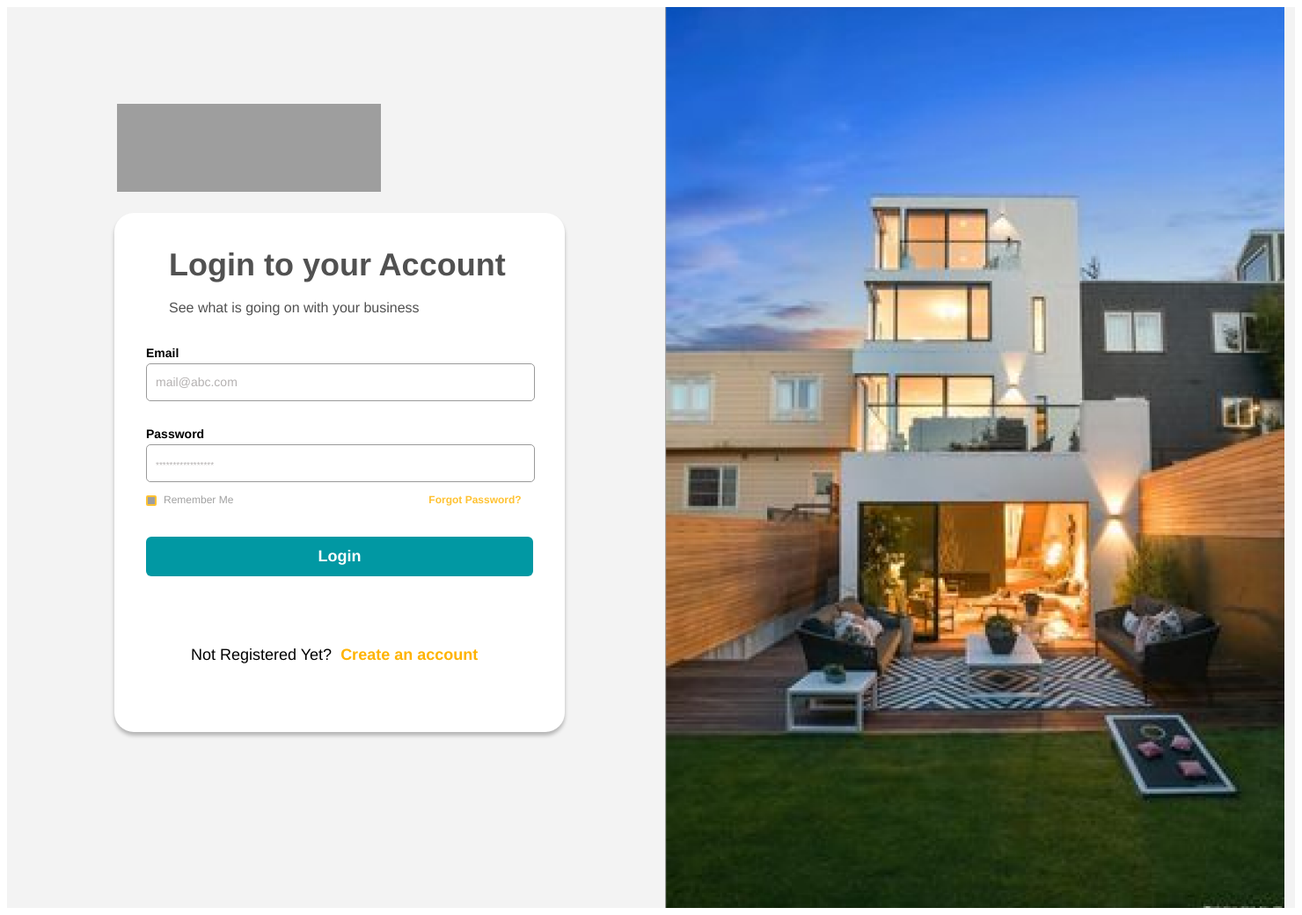
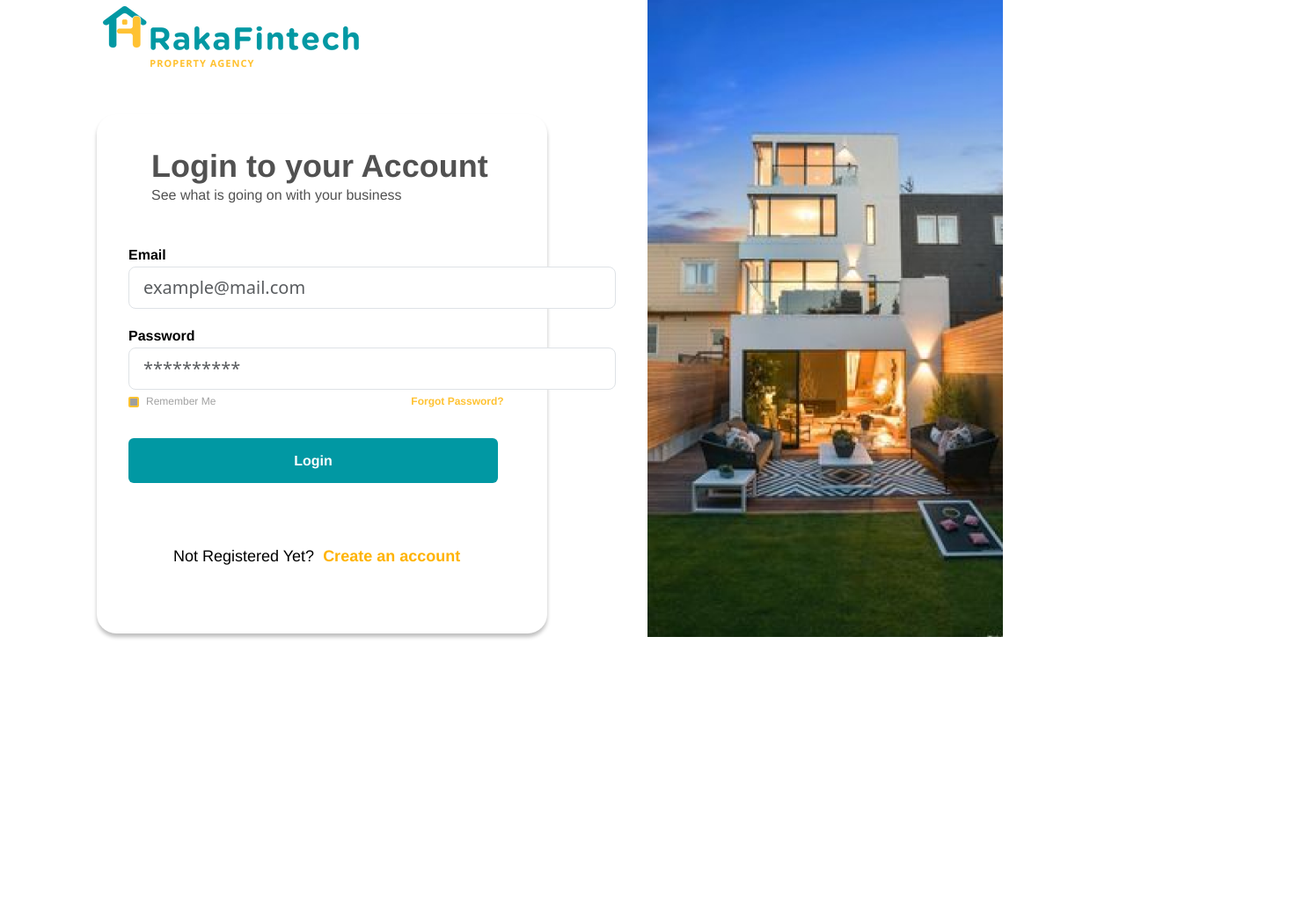
Before and after one commit to finpro-rakafintech/projectraka-ci3, a CodeIgniter app: page /database/index.php/pagescontroller/page_login in a window 1480 px wide. Shown: the whole page at 88% size. After the commit the page ends 726 px from the top, so only its background shows below. Run offline with CodeIgniter, Linux system fonts and the light colour scheme; some libraries are stand-ins or nearby versions; grey boxes are pictures that could not be loaded.

Commit message:
Menambahkan Fitur Login

```diff
--- a/application/config/autoload.php
+++ b/application/config/autoload.php
@@ -58,7 +58,7 @@ $autoload['packages'] = array();
 |
 |	$autoload['libraries'] = array('user_agent' => 'ua');
 */
-$autoload['libraries'] = array();
+$autoload['libraries'] = array('database', 'form_validation', 'session', 'pagination');
 
 /*
 | -------------------------------------------------------------------
--- a/application/config/routes.php
+++ b/application/config/routes.php
@@ -61,6 +61,10 @@ $route['sign_in'] = 'LoginController/index';
 $route['sign_up'] = 'RegisterController/index';
 
 
+// Route Setelah Login
+$route['home'] = 'HomeController/index';
+
+
 
 
 
--- a/application/controllers/PagesController.php
+++ b/application/controllers/PagesController.php
@@ -2,6 +2,14 @@
 defined('BASEPATH') OR exit('No direct script access allowed');
 
 class PagesController extends CI_Controller {
+
+	function __construct()
+	{
+		parent::__construct();
+		$this->load->model('LoginModel');
+		$this->load->library('form_validation');
+		$this->load->library('session');
+	}
 
 	public function index()
 	{
@@ -16,6 +24,7 @@ class PagesController extends CI_Controller {
 
 	public function page_login()
 	{
+		$this->load->view('layout/header');
 		$this->load->view('auth/login');
 	}
 
--- /dev/null
+++ b/application/models/LoginModel.php
@@ -0,0 +1,33 @@
+<?php
+defined('BASEPATH') or exit('No direct script allowed');
+
+class LoginModel extends CI_Model {
+
+    function __construct()
+    {
+        parent::__construct();
+    }
+
+    public function cek_level($email){
+        $query = $this->db->query("SELECT * FROM users WHERE email = '$email' LIMIT 1");
+
+        if ($query->num_rows() > 0) {
+            $row = $query->row();
+
+            $result = array(
+                'username' => $row->username,
+                'email' => $row->email,
+                'password' => $row->password,
+                'nama_user' => $row->fullname,
+                'level' => $row->level
+            );
+
+            return $result;
+        }
+
+        return false;
+    }
+
+}
+
+?>
--- a/application/views/auth/login.php
+++ b/application/views/auth/login.php
@@ -19,13 +19,15 @@
               <p class="p">See what is going on with your business</p>
             </div>
           </div>
+
+    <form action="sign_in" method="post">
           <div class="frame-3">
             <div class="text-wrapper-4">Email</div>
-            <div class="div-wrapper"><div class="text-wrapper-5">mail@abc.com</div></div>
+            <input type="email" class="form-control form-control-lg" style="width: 168%;" name="email" placeholder="example@mail.com">
           </div>
           <div class="frame-4">
             <div class="text-wrapper-4">Password</div>
-            <div class="frame-5"><div class="text-wrapper-6">*****************</div></div>
+            <input type="password" class="form-control form-control-lg" style="width: 168%;" name="password" placeholder="**********">
           </div>
           <div class="frame-6">
             <div class="checkbox">
@@ -36,10 +38,11 @@
             </div>
             <div class="text-wrapper-8">Forgot Password?</div>
           </div>
-          <div class="frame-7"><div class="text-wrapper-9">Login</div></div>
+          <button class="btn frame-7" type="submit">Login</button>
         </div>
-        <img class="rectangle" src="<?=base_url('assets/img/rectangle.png')?>" />
-        <img class="raka-x" src="img/raka-500-x-200-piksel-1-1.png" />
+    </form>
+        <img class="rectangle" src="<?=base_url('assets/img/rectangle.jpg')?>" />
+        <img class="raka-x" src="<?=base_url('assets/img/Logo-RakaFintech.png')?>" />
       </div>
     </div>
   </body>
--- a/application/views/layout/footer.php
+++ b/application/views/layout/footer.php
@@ -9,9 +9,9 @@
     ================================================== -->
     <!-- Placed at the end of the document so the pages load faster -->
     <script src="https://code.jquery.com/jquery-3.2.1.slim.min.js" integrity="sha384-KJ3o2DKtIkvYIK3UENzmM7KCkRr/rE9/Qpg6aAZGJwFDMVNA/GpGFF93hXpG5KkN" crossorigin="anonymous"></script>
-    <script>window.jQuery || document.write('<script src="<?= base_url('vendor');?>/assets/js/vendor/jquery-slim.min.js"></script>')</script>
+    <script>window.jQuery || document.write('<script src="<?= base_url('vendor');?>/assets/js/vendor/jquery-slim.min.js"></script>
     <script src="<?= base_url('vendor');?>/assets/js/vendor/popper.min.js"></script>
-    <script src=".<?= base_url('vendor');?>/dist/js/bootstrap.min.js"></script>
+    <script src="<?= base_url('vendor');?>/dist/js/bootstrap.min.js"></script>
     <!-- Just to make our placeholder images work. Don't actually copy the next line! -->
     <script src="<?= base_url('vendor');?>/assets/js/vendor/holder.min.js"></script>
   </body>
--- a/assets/style.css
+++ b/assets/style.css
@@ -8,8 +8,8 @@
 
   .login .div {
     background-color: #f3f3f3;
-    width: 1440px;
-    height: 1024px;
+    width: 100%;
+    height: 100%;
     position: relative;
   }
 
@@ -17,7 +17,7 @@
     position: absolute;
     width: 512px;
     height: 590px;
-    top: 234px;
+    top: 130px;
     left: 110px;
     background-color: #ffffff;
     border-radius: 22px;
@@ -118,7 +118,7 @@
     font-family: "Nunito Sans-SemiBold", Helvetica;
     font-weight: 600;
     color: #000000;
-    font-size: 14px;
+    font-size: 12pt;
     letter-spacing: 0;
     line-height: normal;
   }
@@ -261,6 +261,9 @@
     left: 36px;
     background-color: #0198a3;
     border-radius: 6px;
+    color: white;
+    font-family: "Nunito Sans-Bold", Helvetica;
+    font-weight: 700;
   }
 
   .login .text-wrapper-9 {
@@ -277,9 +280,8 @@
 
   .login .rectangle {
     position: absolute;
-    width: 704px;
-    height: 1024px;
-    top: 0;
+    width: 404px;
+    height: 724px;
     left: 736px;
     object-fit: cover;
   }
@@ -288,7 +290,6 @@
     position: absolute;
     width: 300px;
     height: 100px;
-    top: 110px;
     left: 113px;
     object-fit: cover;
   }
--- a/system/database/DB_driver.php
+++ b/system/database/DB_driver.php
@@ -51,6 +51,7 @@ defined('BASEPATH') OR exit('No direct script access allowed');
  * @author		EllisLab Dev Team
  * @link		https://codeigniter.com/userguide3/database/
  */
+#[AllowDynamicProperties]
 abstract class CI_DB_driver {
 
 	/**
```
Also changed, not shown: application/controllers/HomeController.php (added, +30 -0 lines), application/controllers/LoginController.php (+49 -1 lines), application/views/home/index.php (added, +12 -0 lines), assets/img/Logo-RakaFintech.png (added), assets/img/Rectangle.jpg (added).
